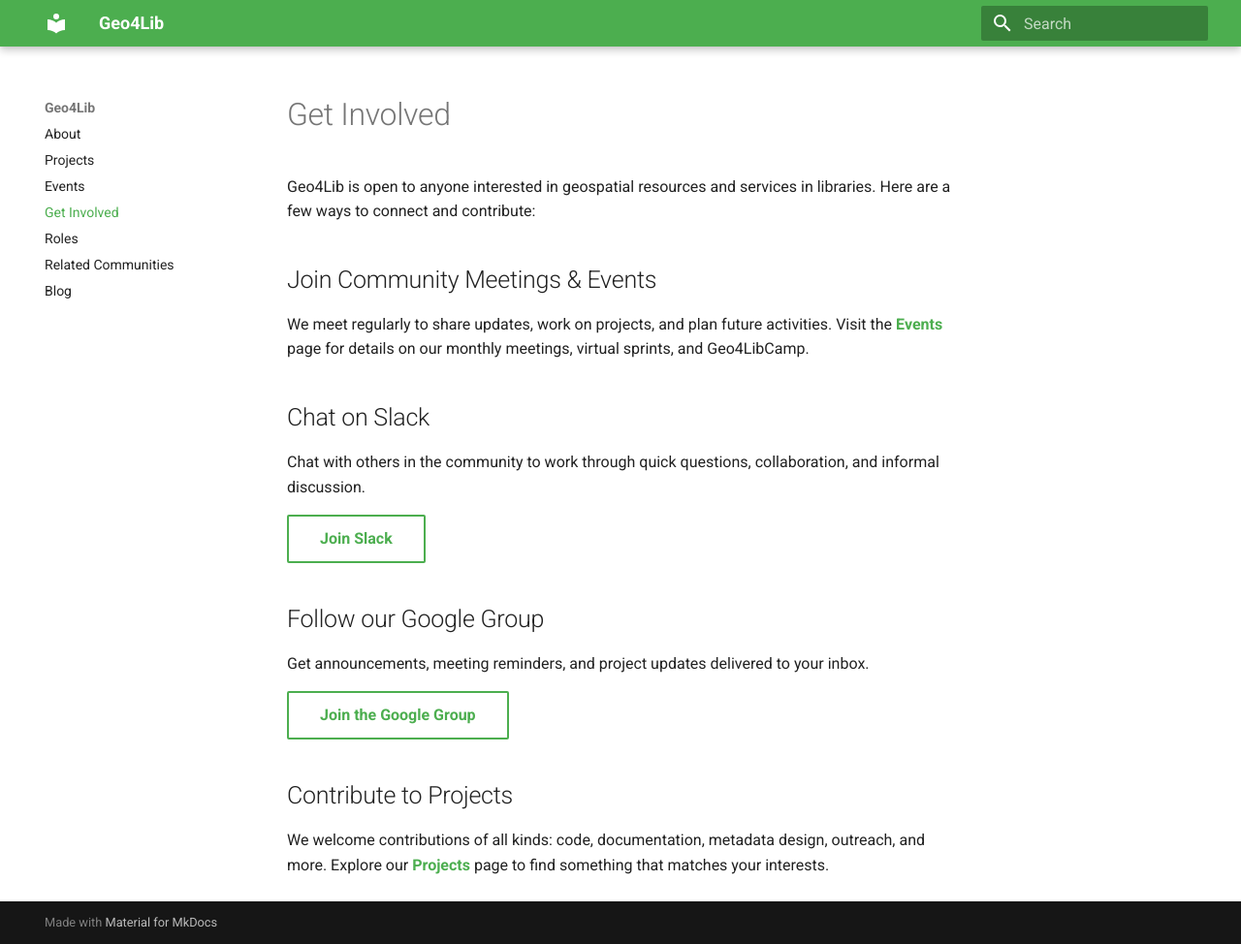
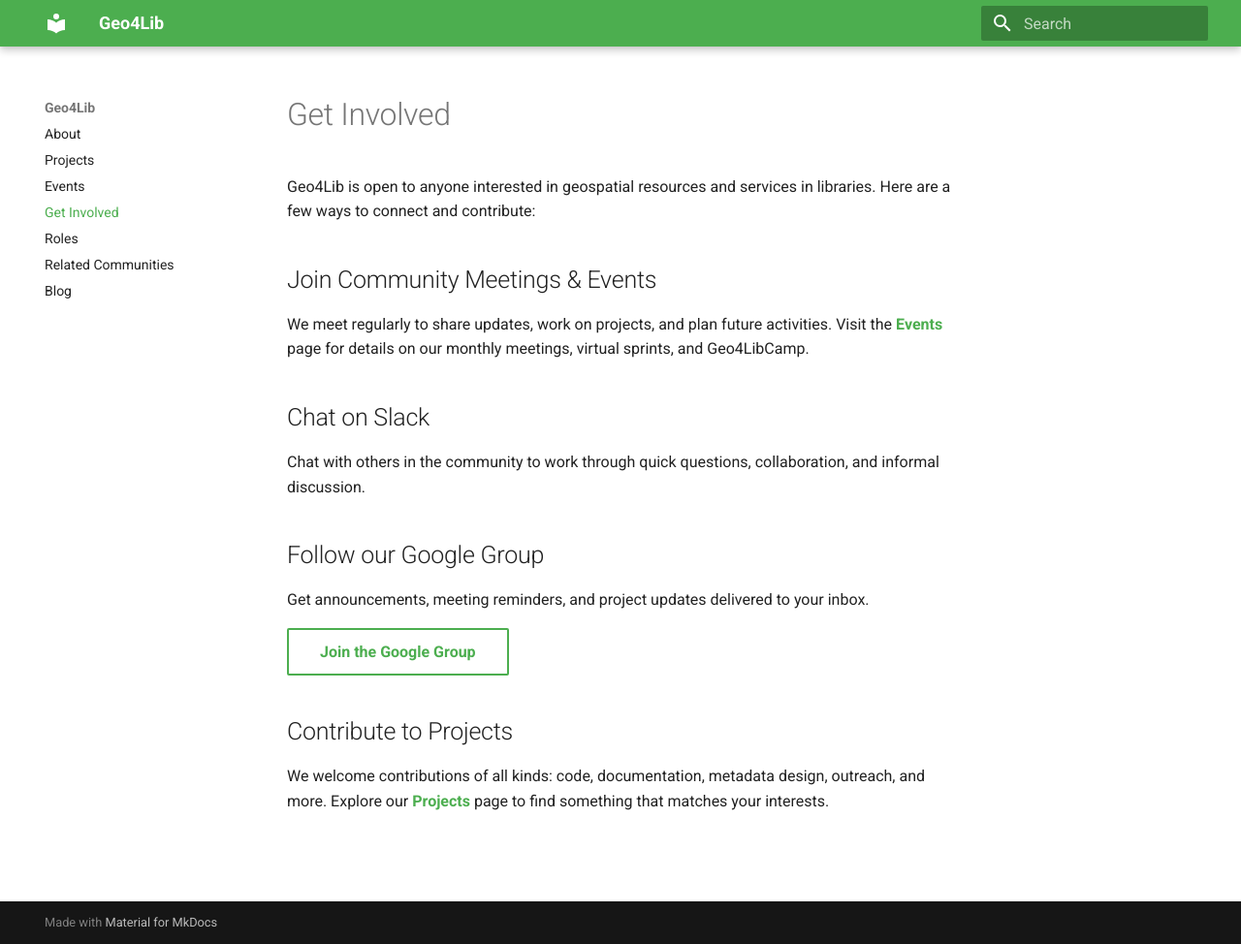
Before and after one commit to geo4lib/geo4lib.github.io, an MkDocs documentation site: the page built from docs/get-involved.md, in a window 1280 px wide and 974 px high. Shown: the whole window at 97% size. Built offline with MkDocs 1.6.1 and Material for MkDocs 9.7.7, drawn with Linux system fonts in a browser that asks for light colours.

Commit message:
Update get-involved.md

```diff
--- a/docs/get-involved.md
+++ b/docs/get-involved.md
@@ -10,8 +10,6 @@
 
 Chat with others in the community to work through quick questions, collaboration, and informal discussion.
 
-[Join Slack](https://join.slack.com/t/geo4lib/shared_invite/zt-3baz35i9x-gLVsSGz8MCDlkGePjk7Ejw){ .md-button}
-
 ## Follow our Google Group
 
 Get announcements, meeting reminders, and project updates delivered to your inbox.
```
